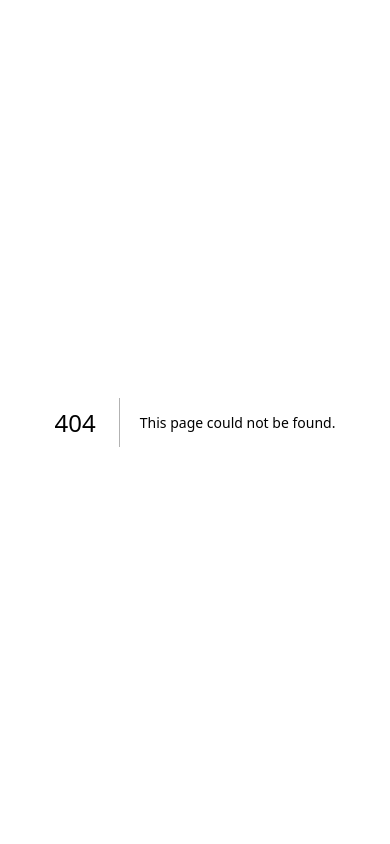
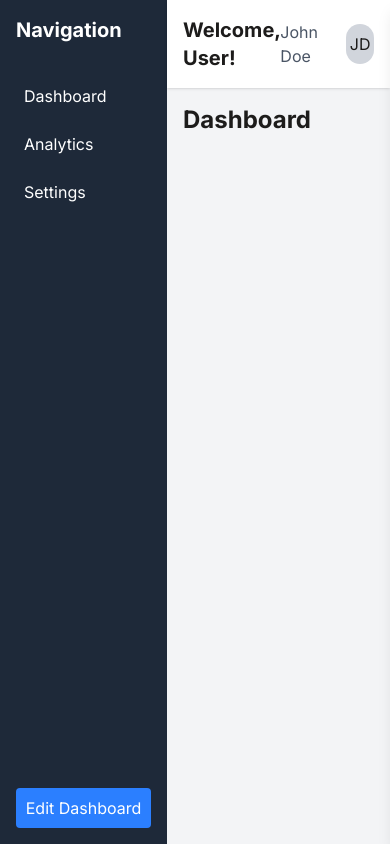
Before and after one commit to iampankajghosh/code-cache, a Next.js app: page /dashboard in a window 390 px wide. Before the commit this address had no page. Built offline with nearby package versions, Linux system fonts and the light colour scheme.

Commit message:
feat: implement responsive dashboard with draggable and resizable cards

```diff
--- /dev/null
+++ b/app/dashboard/page.tsx
@@ -0,0 +1,297 @@
+"use client";
+
+import { useState, useRef, useEffect } from "react";
+import { Responsive, WidthProvider } from "react-grid-layout";
+import "react-grid-layout/css/styles.css";
+import "react-resizable/css/styles.css";
+import { v4 as uuidv4 } from "uuid";
+
+// Make react-grid-layout responsive
+const ResponsiveGridLayout = WidthProvider(Responsive);
+
+interface Card {
+  id: string;
+  type: string;
+  title: string;
+  content: string;
+  w: number;
+  h: number;
+  minW: number;
+  minH: number;
+  maxW: number;
+  maxH: number;
+}
+
+const initialCards: Card[] = [
+  {
+    id: "card1",
+    type: "text",
+    title: "Text Card",
+    content: "This is a text card with some sample content.",
+    w: 3,
+    h: 2,
+    minW: 2,
+    minH: 2,
+    maxW: 6,
+    maxH: 4,
+  },
+  {
+    id: "card2",
+    type: "chart",
+    title: "Chart Card",
+    content: "This card could contain a chart or graph.",
+    w: 4,
+    h: 3,
+    minW: 3,
+    minH: 2,
+    maxW: 8,
+    maxH: 5,
+  },
+  {
+    id: "card3",
+    type: "image",
+    title: "Image Card",
+    content: "This card could display an image.",
+    w: 3,
+    h: 3,
+    minW: 2,
+    minH: 2,
+    maxW: 6,
+    maxH: 4,
+  },
+];
+
+export default function Dashboard() {
+  const [gridItems, setGridItems] = useState<Card[]>([]);
+  const [layouts, setLayouts] = useState({});
+  const [maxDimensions, setMaxDimensions] = useState({ maxW: 12, maxH: 8 });
+  const [isCardListOpen, setIsCardListOpen] = useState(false);
+  const gridRef = useRef<HTMLDivElement>(null);
+
+  // Calculate maximum size based on screen dimensions
+  const calculateMaxDimensions = () => {
+    if (typeof window === "undefined") return { maxW: 12, maxH: 8 };
+    const gridWidth = window.innerWidth * 0.7; // Grid takes 70% of screen width
+    const gridHeight = window.innerHeight - 150; // Account for header/footer
+    const colWidth = gridWidth / 12; // Assuming 12 columns
+    const rowHeight = 50; // Fixed row height
+    return {
+      maxW: Math.floor(gridWidth / colWidth),
+      maxH: Math.floor(gridHeight / rowHeight),
+    };
+  };
+
+  // Update max dimensions on window resize
+  useEffect(() => {
+    const handleResize = () => {
+      setMaxDimensions(calculateMaxDimensions());
+    };
+
+    handleResize(); // Initial calculation
+    window.addEventListener("resize", handleResize);
+    return () => window.removeEventListener("resize", handleResize);
+  }, []);
+
+  // Handle drag start from card list
+  const handleDragStart = (card: Card, e: React.DragEvent) => {
+    e.dataTransfer.setData("text/plain", JSON.stringify(card));
+  };
+
+  // Handle drop on grid
+  const handleDrop = (e: React.DragEvent) => {
+    e.preventDefault();
+    const cardData = JSON.parse(e.dataTransfer.getData("text/plain"));
+    const newCard = {
+      ...cardData,
+      id: uuidv4(),
+      x: 0,
+      y: 0,
+    };
+
+    // Apply screen size constraints
+    newCard.maxW = Math.min(newCard.maxW, maxDimensions.maxW);
+    newCard.maxH = Math.min(newCard.maxH, maxDimensions.maxH);
+
+    setGridItems([...gridItems, newCard]);
+  };
+
+  // Handle layout change
+  const onLayoutChange = (layout: any) => {
+    setLayouts({ lg: layout });
+  };
+
+  // Handle resize
+  const onResizeStop = (layout: any, oldItem: any, newItem: any) => {
+    const updatedItems = gridItems.map((item) => {
+      if (item.id === newItem.i) {
+        return {
+          ...item,
+          w: Math.min(newItem.w, maxDimensions.maxW),
+          h: Math.min(newItem.h, maxDimensions.maxH),
+        };
+      }
+      return item;
+    });
+    setGridItems(updatedItems);
+  };
+
+  // Allow drop on grid
+  const handleDragOver = (e: React.DragEvent) => {
+    e.preventDefault();
+  };
+
+  // Toggle card list visibility
+  const toggleCardList = () => {
+    setIsCardListOpen(!isCardListOpen);
+  };
+
+  // Render different card types
+  const renderCard = (card: Card) => {
+    return (
+      <div className="bg-white p-4 rounded-lg shadow-md h-full flex flex-col">
+        <h3 className="font-bold text-lg mb-2">{card.title}</h3>
+        <p>{card.content}</p>
+        {card.type === "chart" && (
+          <div className="mt-2 bg-gray-100 h-24 flex items-center justify-center">
+            Chart Placeholder
+          </div>
+        )}
+        {card.type === "image" && (
+          <div className="mt-2 bg-gray-100 h-24 flex items-center justify-center">
+            Image Placeholder
+          </div>
+        )}
+      </div>
+    );
+  };
+
+  return (
+    <div className="flex h-screen bg-gray-100">
+      {/* Navigation Sidebar */}
+      <div className="w-64 bg-gray-800 text-white flex flex-col">
+        <div className="p-4">
+          <h2 className="text-xl font-bold">Navigation</h2>
+        </div>
+        <nav className="flex-1">
+          <ul className="space-y-2 p-4">
+            <li>
+              <a
+                href="/dashboard"
+                className="block p-2 rounded hover:bg-gray-700"
+              >
+                Dashboard
+              </a>
+            </li>
+            <li>
+              <a
+                href="/analytics"
+                className="block p-2 rounded hover:bg-gray-700"
+              >
+                Analytics
+              </a>
+            </li>
+            <li>
+              <a
+                href="/settings"
+                className="block p-2 rounded hover:bg-gray-700"
+              >
+                Settings
+              </a>
+            </li>
+          </ul>
+        </nav>
+        <button
+          onClick={toggleCardList}
+          className="m-4 p-2 bg-blue-500 rounded hover:bg-blue-600"
+        >
+          {isCardListOpen ? "Close Editor" : "Edit Dashboard"}
+        </button>
+      </div>
+
+      {/* Main Content */}
+      <div className="flex-1 flex flex-col">
+        {/* Header */}
+        <header className="bg-white shadow p-4 flex justify-between items-center">
+          <h1 className="text-xl font-bold">Welcome, User!</h1>
+          <div className="flex items-center space-x-4">
+            <div className="text-gray-600">John Doe</div>
+            <div className="w-10 h-10 bg-gray-300 rounded-full flex items-center justify-center">
+              JD
+            </div>
+          </div>
+        </header>
+
+        {/* Grid Area */}
+        <div
+          className="flex-1 p-4 overflow-auto"
+          onDrop={handleDrop}
+          onDragOver={handleDragOver}
+          ref={gridRef}
+        >
+          <h1 className="text-2xl font-bold mb-4">Dashboard</h1>
+          <ResponsiveGridLayout
+            className="layout"
+            layouts={layouts}
+            breakpoints={{ lg: 1200, md: 996, sm: 768, xs: 480, xxs: 0 }}
+            cols={{ lg: 12, md: 10, sm: 6, xs: 4, xxs: 2 }}
+            rowHeight={50}
+            isDroppable
+            onLayoutChange={onLayoutChange}
+            onResizeStop={onResizeStop}
+            isResizable
+            isDraggable
+          >
+            {gridItems.map((item) => (
+              <div
+                key={item.id}
+                data-grid={{
+                  i: item.id,
+                  x: item.x || 0,
+                  y: item.y || 0,
+                  w: item.w,
+                  h: item.h,
+                  minW: item.minW,
+                  minH: item.minH,
+                  maxW: Math.min(item.maxW, maxDimensions.maxW),
+                  maxH: Math.min(item.maxH, maxDimensions.maxH),
+                }}
+              >
+                {renderCard(item)}
+              </div>
+            ))}
+          </ResponsiveGridLayout>
+        </div>
+      </div>
+
+      {/* Card List (Slides in from right) */}
+      <div
+        className={`fixed top-0 right-0 h-full w-80 bg-white p-4 shadow-lg transform transition-transform duration-300 ease-in-out ${
+          isCardListOpen ? "translate-x-0" : "translate-x-full"
+        }`}
+      >
+        <div className="flex justify-between items-center mb-4">
+          <h2 className="text-xl font-bold">Available Cards</h2>
+          <button
+            onClick={toggleCardList}
+            className="p-2 bg-red-500 text-white rounded hover:bg-red-600"
+          >
+            Close
+          </button>
+        </div>
+        <div className="overflow-y-auto h-[calc(100%-4rem)]">
+          {initialCards.map((card) => (
+            <div
+              key={card.id}
+              draggable
+              onDragStart={(e) => handleDragStart(card, e)}
+              className="mb-4 p-4 bg-gray-50 rounded-lg cursor-move hover:bg-gray-100"
+            >
+              <h3 className="font-semibold">{card.title}</h3>
+              <p className="text-sm text-gray-600">{card.content}</p>
+            </div>
+          ))}
+        </div>
+      </div>
+    </div>
+  );
+}
--- a/package.json
+++ b/package.json
@@ -15,11 +15,14 @@
     "openai": "^5.8.2",
     "react": "^19.0.0",
     "react-dom": "^19.0.0",
+    "react-grid-layout": "^1.5.2",
     "react-hook-form": "^7.59.0",
     "react-icons": "^5.5.0",
+    "react-resizable": "^3.0.5",
     "tailwind-merge": "^3.3.1",
     "unpdf": "^1.0.6",
-    "use-debounce": "^10.0.5"
+    "use-debounce": "^10.0.5",
+    "uuid": "^11.1.0"
   },
   "devDependencies": {
     "@eslint/eslintrc": "^3",
```
Also changed, not shown: 1 other file (tests, documents, lock files or other folders).
